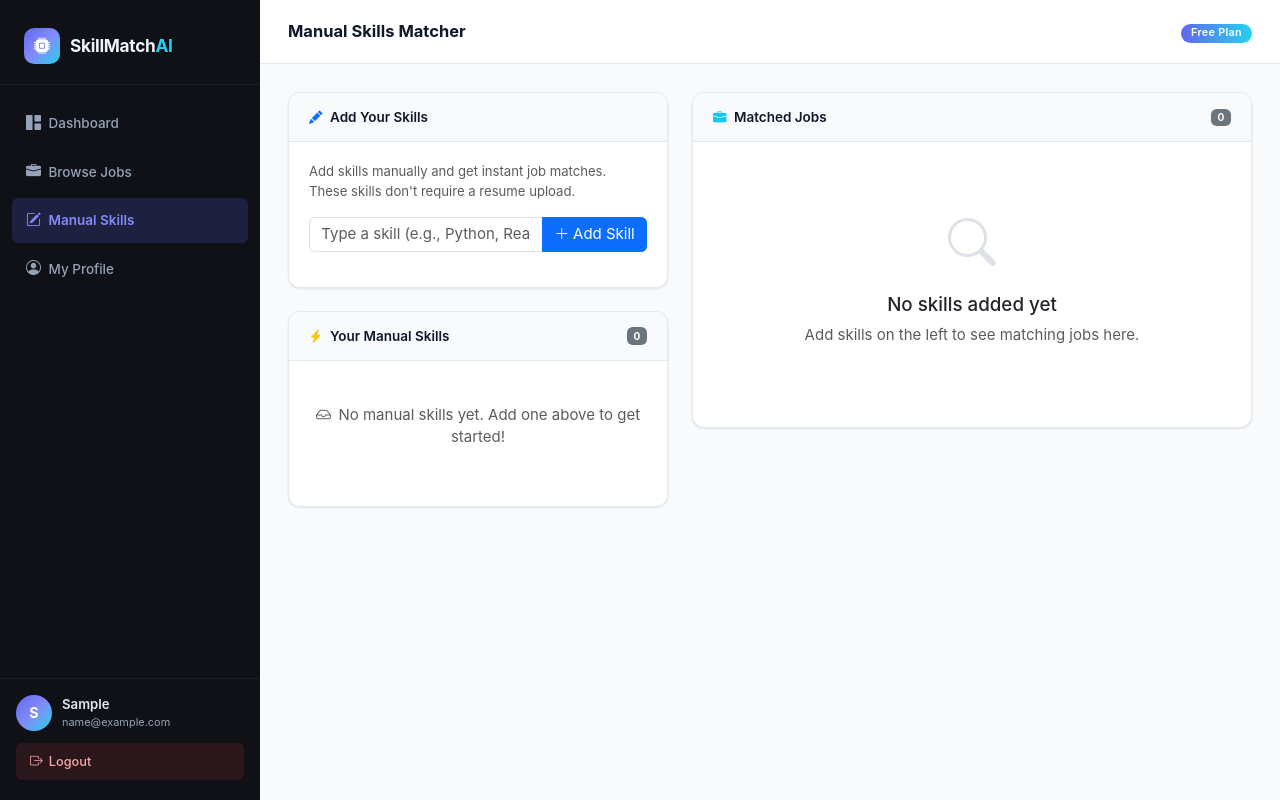
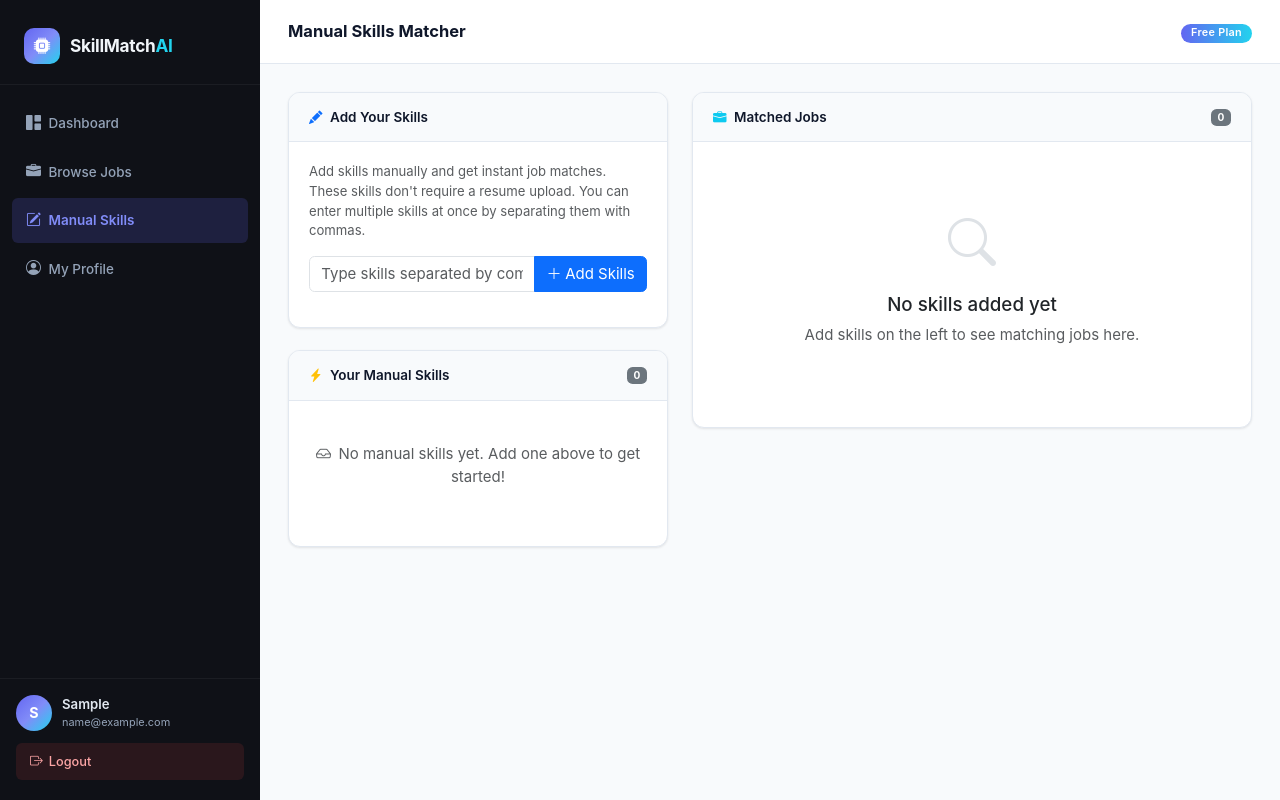
Before and after one commit to ItsMeTinku/skill-job-matcher-pro, a Flask app: page /dashboard/manual in a window 1280 px wide. Run offline with Flask 3, Linux system fonts and the light colour scheme; the visitor is signed in with stand-in values (Sample User, id 1); data that the repository does not hold is empty; parts of the project's set-up code (start-up, migrations or seed data) failed here and were passed over.

Commit message:
fix:now you can add multiple skills at a time

```diff
--- a/app.py
+++ b/app.py
@@ -17,7 +17,7 @@ def create_app(config_name: str = None) -> Flask:
     app = Flask(__name__, instance_relative_config=True)
 
     # ── Configuration ────────────────────────────────────────────────
-    cfg = get_config(config_name or os.getenv("FLASK_ENV", "production"))
+    cfg = get_config(config_name or os.getenv("FLASK_ENV", "development"))
     app.config.from_object(cfg)
 
     # Ensure the upload folder exists
--- a/config.py
+++ b/config.py
@@ -60,10 +60,12 @@ class DevelopmentConfig(BaseConfig):
     TESTING = False
     SESSION_COOKIE_SECURE = False
 
-    # Prefer DATABASE_URL from .env; fall back to local PostgreSQL
+    # Prefer DATABASE_URL from .env; fall back to local SQLite for easy setup
+    default_sqlite_path = os.path.join(BASE_DIR, "instance", "dev.sqlite")
+    default_sqlite_uri = f"sqlite:///{default_sqlite_path.replace('\\', '/') }"
     SQLALCHEMY_DATABASE_URI = os.getenv(
         "DATABASE_URL",
-        "postgresql://postgres:postgres@localhost:5432/skill_job_matcher_dev"
+        default_sqlite_uri
     )
 
 
--- a/routes/dashboard.py
+++ b/routes/dashboard.py
@@ -10,6 +10,7 @@ Main user dashboard after login:
 
 import logging
 import os
+import re
 
 from flask import Blueprint, render_template, request, redirect, url_for, flash, jsonify
 from flask_login import login_required, current_user
@@ -184,23 +185,36 @@ def add_skill():
         flash("Please enter a skill to add.", "warning")
         return redirect(url_for("dashboard.index"))
 
-    skill = normalize_skill(raw_skill)
+    skills = [normalize_skill(s) for s in re.split(r"[;,\n]+", raw_skill) if s.strip()]
+    if not skills:
+        if request.is_json:
+            return jsonify({"ok": False, "error": "empty skill"}), 400
+        flash("Please enter a valid skill to add.", "warning")
+        return redirect(url_for("dashboard.index"))
 
-    us = UserSkill(user_id=current_user.id, resume_id=resume_id, skill_name=skill)
-    db.session.add(us)
+    added_skills = []
+    for skill in skills:
+        us = UserSkill(user_id=current_user.id, resume_id=resume_id, skill_name=skill)
+        db.session.add(us)
+        added_skills.append(us)
+
     try:
         db.session.commit()
     except Exception as exc:
         db.session.rollback()
         if request.is_json:
             return jsonify({"ok": False, "error": "db"}), 500
-        flash("Failed to add skill. Please try again.", "danger")
+        flash("Failed to add skill(s). Please try again.", "danger")
         return redirect(url_for("dashboard.index"))
 
+    added_names = [us.skill_name for us in added_skills]
     if request.is_json:
-        return jsonify({"ok": True, "skill": skill, "id": us.id})
+        return jsonify({"ok": True, "skills": added_names, "count": len(added_names)})
 
-    flash(f"Skill added: {skill}", "success")
+    if len(added_names) == 1:
+        flash(f"Skill added: {added_names[0]}", "success")
+    else:
+        flash(f"Added {len(added_names)} skills: {', '.join(added_names)}", "success")
     return redirect(url_for("dashboard.skills_view"))
 
 
@@ -309,7 +323,8 @@ def match_manual():
 
     manual_skills = [u.skill_name for u in q.all()]
     if temp_skill:
-        manual_skills.append(normalize_skill(temp_skill))
+        temp_skills = [normalize_skill(s) for s in re.split(r"[;,\n]+", temp_skill) if s.strip()]
+        manual_skills.extend(temp_skills)
 
     # Load jobs and run matcher
     jobs = Job.query.filter_by(is_active=True).all()
--- a/templates/dashboard/index.html
+++ b/templates/dashboard/index.html
@@ -193,7 +193,7 @@
         <div class="progress best-match-progress">
           <div
             class="progress-bar progress-bar-striped"
-            style="width: {{ best.match_score }}%"
+            style="width: {{ best.effective_score }}%"
           ></div>
         </div>
       </div>
@@ -240,7 +240,7 @@
           <div
             class="progress-bar {{ match.progress_class }}"
             role="progressbar"
-            style="width: {{ match.match_score }}%"
+            style="width: {{ match.effective_score }}%"
             aria-valuenow="{{ match.score_int }}"
             aria-valuemin="0"
             aria-valuemax="100"
--- a/templates/dashboard/manual.html
+++ b/templates/dashboard/manual.html
@@ -18,6 +18,7 @@
       <div class="dash-card-body">
         <p class="text-muted small mb-3">
           Add skills manually and get instant job matches. These skills don't require a resume upload.
+          You can enter multiple skills at once by separating them with commas.
         </p>
 
         <form id="manual-skill-form" method="POST" action="{{ url_for('dashboard.add_skill') }}">
@@ -27,11 +28,11 @@
               name="skill"
               id="skill-input"
               class="form-control"
-              placeholder="Type a skill (e.g., Python, React, AWS)"
+              placeholder="Type skills separated by commas (e.g., Java, Python, CSS)"
               autocomplete="off"
             />
             <button type="submit" class="btn btn-primary">
-              <i class="bi bi-plus-lg me-1"></i>Add Skill
+              <i class="bi bi-plus-lg me-1"></i>Add Skills
             </button>
           </div>
         </form>
--- a/utils/skill_extractor.py
+++ b/utils/skill_extractor.py
@@ -45,7 +45,7 @@ SKILL_TAXONOMY: list[str] = [
     "SwiftUI", "Xcode", "Kotlin Multiplatform",
 
     # ── Databases ──────────────────────────────────────────────────
-    "PostgreSQL", "MySQL", "SQLite", "MongoDB", "Redis",
+    "PostgreSQL", "MySQL", "SQLite", "SQL", "MongoDB", "Redis",
     "Cassandra", "DynamoDB", "Elasticsearch", "Neo4j",
     "Oracle Database", "Microsoft SQL Server", "MariaDB",
     "Firebase", "Supabase", "PlanetScale",
@@ -209,6 +209,10 @@ def normalize_skill(raw_skill: str) -> str:
     if key in taxonomy_map:
         return taxonomy_map[key]
 
+    # Common generic fallback for SQL.
+    if key == "sql":
+        return "SQL"
+
     # Try simpler heuristics: substring match to longest taxonomy entry
     candidates = [s for s in SKILL_TAXONOMY if key in s.lower()]
     if candidates:
```
Also changed, not shown: models/match.py (+27 -10 lines), utils/matcher.py (+8 -2 lines).
